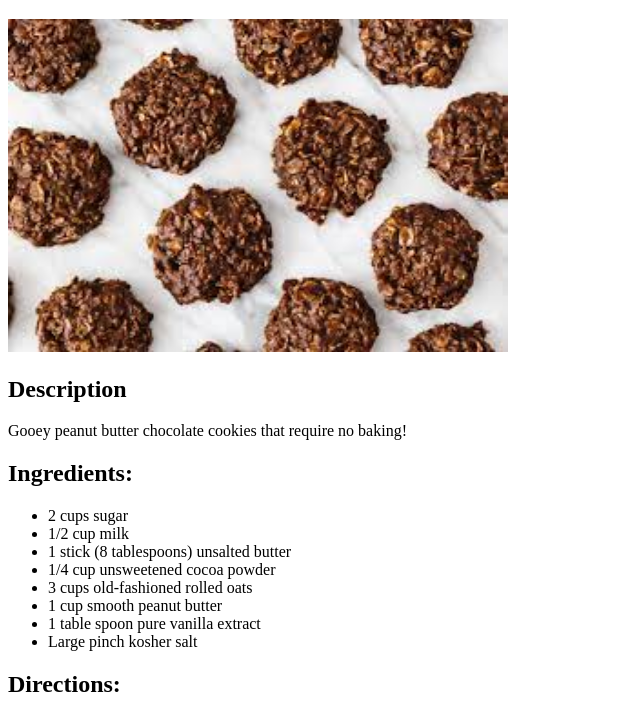
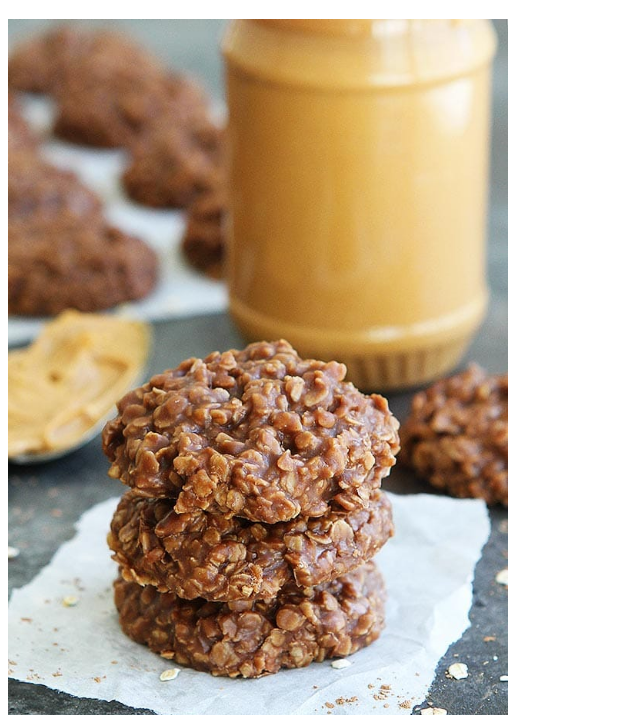
Before and after one commit to JustEamon/odin-recipes, a plain HTML site: page recipes/no-bake_cookies.html in a window 1280 px wide. Shown: the part 61-776 px from the top of the page, without its empty margins (0-640 px from the left). Drawn offline with Linux system fonts and the light colour scheme.

Commit message:
Changed images

```diff
--- a/recipes/no-bake_cookies.html
+++ b/recipes/no-bake_cookies.html
@@ -14,7 +14,7 @@
 </head>
 <body>
     <h1>No-Bake Cookies</h1>
-    <img src="../images/cookies.jpg" alt="cookies">
+    <img src="../images/no-bake.jpg" alt="cookies">
     <h2>Description</h2>
     <p>Gooey peanut butter chocolate cookies that require no baking!</p>
 
```
Also changed, not shown: index.html (+1 -1 lines), images/cookies.jpg (deleted), images/no-bake.jpg (added).
